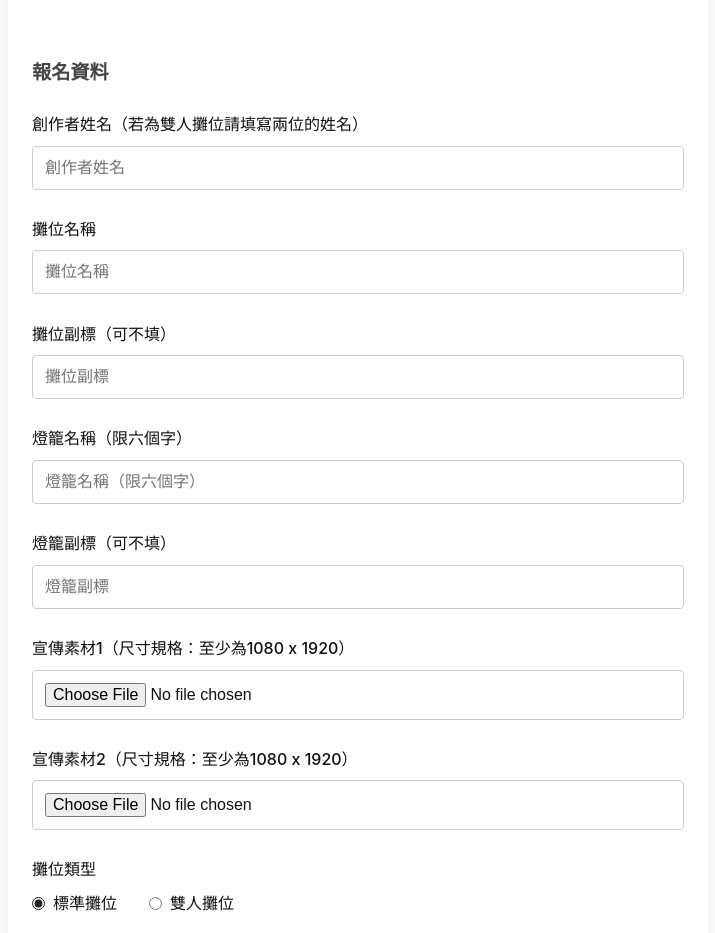
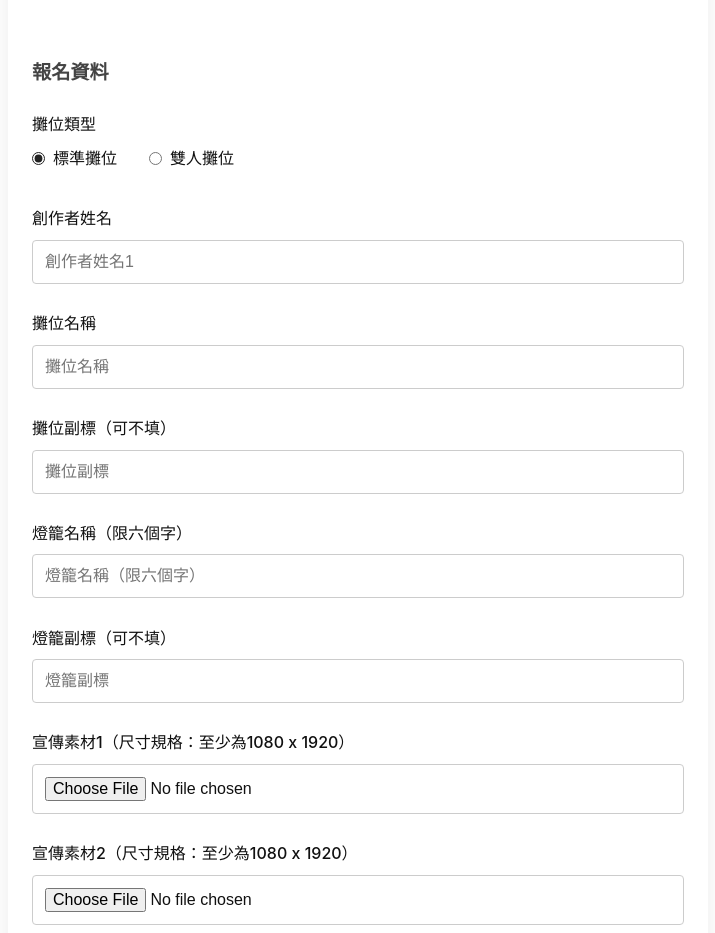
Before and after one commit to ADULTOPIA/creators-wanted, a React (Create React App) app in the folder creators-wanted/: page /#/ in a window 1280 px wide. Shown: the part 6359-7292 px from the top of the page, without its empty margins (282-997 px from the left). Built offline with nearby package versions, Linux system fonts and the light colour scheme.

Commit message:
フォーム改善

```diff
--- a/creators-wanted/src/pages/HomePage.tsx
+++ b/creators-wanted/src/pages/HomePage.tsx
@@ -76,6 +76,28 @@ const HomePage: React.FC = () => {
     mq.addEventListener('change', updateSrc);
     return () => mq.removeEventListener('change', updateSrc);
   }, []);
+
+  // 攤位類型の状態
+  const [boothType, setBoothType] = React.useState('standard');
+
+  // 創作者姓名の状態（最大2名）
+  const [creatorNames, setCreatorNames] = React.useState(['', '']);
+
+  // boothType変更時のハンドラ
+  const handleBoothTypeChange = (e: React.ChangeEvent<HTMLInputElement>) => {
+    setBoothType(e.target.value);
+    // boothTypeがstandardなら1名、doubleなら2名分
+    setCreatorNames(e.target.value === 'double' ? ['', ''] : ['']);
+  };
+
+  // 創作者姓名入力のハンドラ
+  const handleCreatorNameChange = (idx: number, value: string) => {
+    setCreatorNames(prev => {
+      const updated = [...prev];
+      updated[idx] = value;
+      return updated;
+    });
+  };
 
   return (
     <Page>
@@ -249,10 +271,29 @@ const HomePage: React.FC = () => {
               <Input type="text" id="otherSocial" name="otherSocial" placeholder="其他社群連結" />
             </FormGroup>
             <SectionLabel>報名資料</SectionLabel>
+            {/* 攤位類型を先に移動 */}
             <FormGroup>
-              <Label htmlFor="creatorNames">創作者姓名（若為雙人攤位請填寫兩位的姓名）</Label>
-              <Input type="text" id="creatorNames" name="creatorNames" placeholder="創作者姓名" />
+              <Label>攤位類型</Label>
+              <RadioGroup>
+                <RadioLabel>
+                  <RadioInput type="radio" name="boothType" value="standard" checked={boothType === 'standard'} onChange={handleBoothTypeChange} /> 標準攤位
+                </RadioLabel>
+                <RadioLabel>
+                  <RadioInput type="radio" name="boothType" value="double" checked={boothType === 'double'} onChange={handleBoothTypeChange} /> 雙人攤位
+                </RadioLabel>
+              </RadioGroup>
             </FormGroup>
+            {/* 創作者姓名フィールド */}
+            <FormGroup>
+              <Label>創作者姓名{boothType === 'double' ? '1' : ''}</Label>
+              <Input type="text" name="creatorName1" placeholder="創作者姓名1" value={creatorNames[0] || ''} onChange={e => handleCreatorNameChange(0, e.target.value)} />
+            </FormGroup>
+            {boothType === 'double' && (
+              <FormGroup>
+                <Label>創作者姓名2</Label>
+                <Input type="text" name="creatorName2" placeholder="創作者姓名2" value={creatorNames[1] || ''} onChange={e => handleCreatorNameChange(1, e.target.value)} />
+              </FormGroup>
+            )}
 
             <FormGroup>
               <Label htmlFor="boothName">攤位名稱</Label>
@@ -278,17 +319,7 @@ const HomePage: React.FC = () => {
               <Label htmlFor="promo2">宣傳素材2（尺寸規格：至少為1080 x 1920）</Label>
               <Input type="file" id="promo2" name="promo2" accept="image/*" />
             </FormGroup>
-            <FormGroup>
-              <Label>攤位類型</Label>
-              <RadioGroup>
-                <RadioLabel>
-                  <RadioInput type="radio" name="boothType" value="standard" defaultChecked /> 標準攤位
-                </RadioLabel>
-                <RadioLabel>
-                  <RadioInput type="radio" name="boothType" value="double" /> 雙人攤位
-                </RadioLabel>
-              </RadioGroup>
-            </FormGroup>
+            {/* ...existing code... */}
             <FormGroup>
               <Label htmlFor="hardware">額外硬體需求（請填寫品項及數量）</Label>
               <Input type="text" id="hardware" name="hardware" placeholder="例：插座2個、桌子1張" />
```
